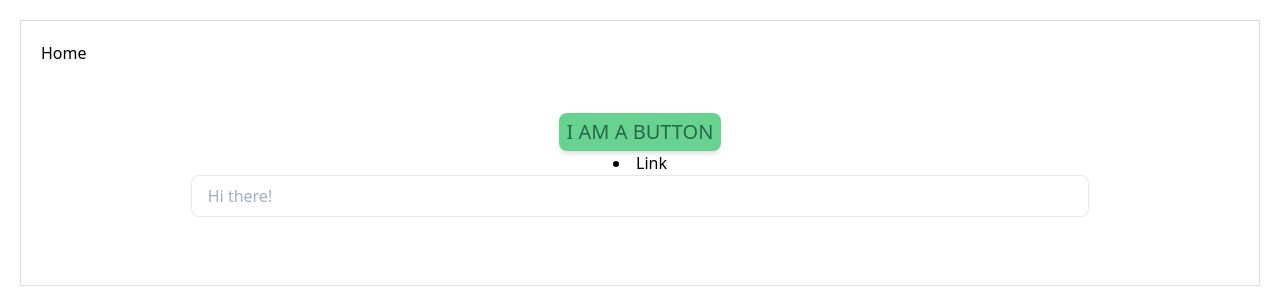
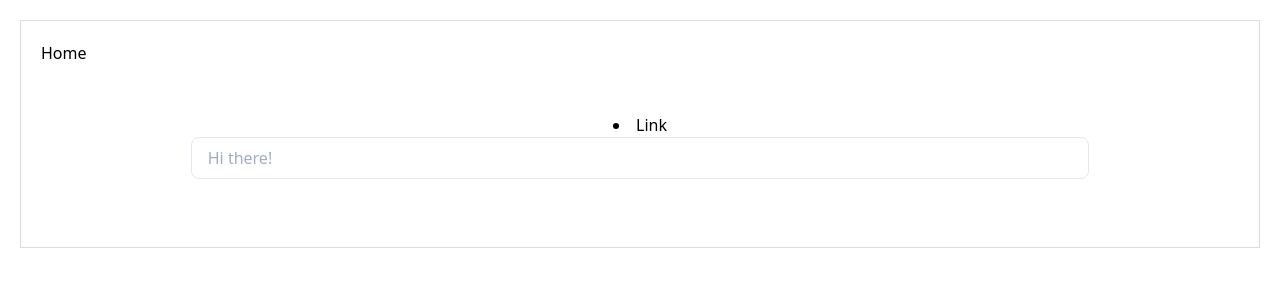
Before and after one commit to lauvrenn/politicians-website, a Next.js app: page / in a window 1280 px wide. Shown: the top 300 px of the page. Built offline with nearby package versions, Linux system fonts and the light colour scheme.

Commit message:
added fetch pkg, interfaces, moved components

```diff
--- a/package.json
+++ b/package.json
@@ -26,6 +26,7 @@
     "@babel/preset-flow": "^7.0.0",
     "@zeit/next-css": "^1.0.1",
     "autoprefixer": "^9.7.0",
+    "isomorphic-unfetch": "^3.0.0",
     "next": "^9.1.1",
     "postcss-cli": "^6.1.3",
     "react": "^16.11.0",
--- a/pages/Main/main.tsx
+++ b/pages/Main/main.tsx
@@ -1,7 +1,7 @@
 import React from 'react';
 import withLayout from '../common/Layout';
 import Link from 'next/link';
-import Button from '../../components/Button';
+import Button from '../../src/common/components/Button';
 
 const PostLink = (props: any) => (
   <li>
@@ -15,7 +15,6 @@ class Main extends React.Component {
   render() {
     return (
       <div className="flex flex-col w-3/4 mx-auto my-12 items-center">
-        <Button>I am a button</Button>
         <PostLink id={'Link'} />
         <input
           className="bg-white focus:outline-none focus:shadow-outline border border-gray-300 rounded-lg py-2 px-4 block w-full appearance-none leading-normal"
--- a/pages/[id].tsx
+++ b/pages/[id].tsx
@@ -1,8 +1,9 @@
 import React from 'react';
 import { useRouter } from 'next/router';
 import withLayout from './common/Layout';
+import fetch from 'isomorphic-unfetch';
 
-const Search = () => {
+const Search = (props: ) => {
   const router = useRouter();
 
   return (
--- /dev/null
+++ b/src/common/models/location.models.tsx
@@ -0,0 +1,4 @@
+export interface ILocation {
+  country: string;
+  state?: string;
+}
--- /dev/null
+++ b/src/common/models/money.models.tsx
@@ -0,0 +1,6 @@
+export interface IMoney {
+  didReceive: boolean;
+  amount?: number;
+  currency?: string;
+  contributors?: string;
+}
--- /dev/null
+++ b/src/common/models/plan.models.tsx
@@ -0,0 +1,4 @@
+export interface IPlan {
+  hasPlan: boolean;
+  name?: string;
+}
--- /dev/null
+++ b/src/common/models/pledge.models.tsx
@@ -0,0 +1,4 @@
+export interface IPledge {
+  signed: boolean;
+  date?: Date;
+}
```
Also changed, not shown: src/common/models/politician.models.tsx (added, +17 -0 lines), src/common/models/politicians.models.tsx (added, +7 -0 lines), src/common/components/Button.tsx (renamed from components/Button.tsx), 1 other file (tests, documents, lock files or other folders). Lines whose indentation alone changed are shown as unchanged.
